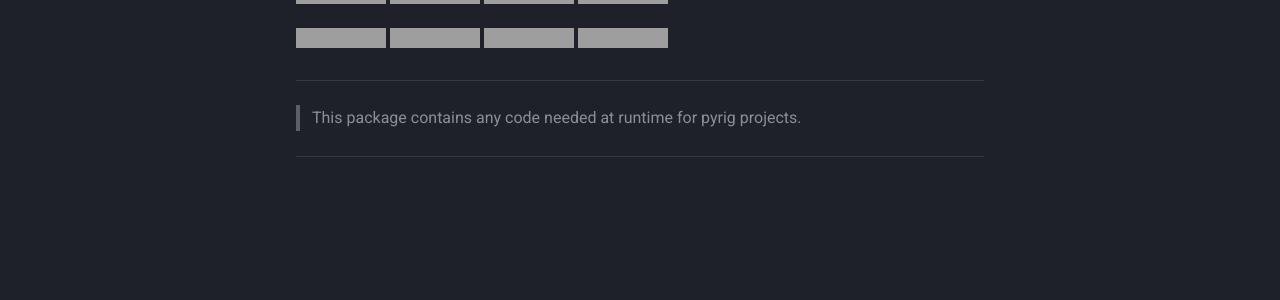
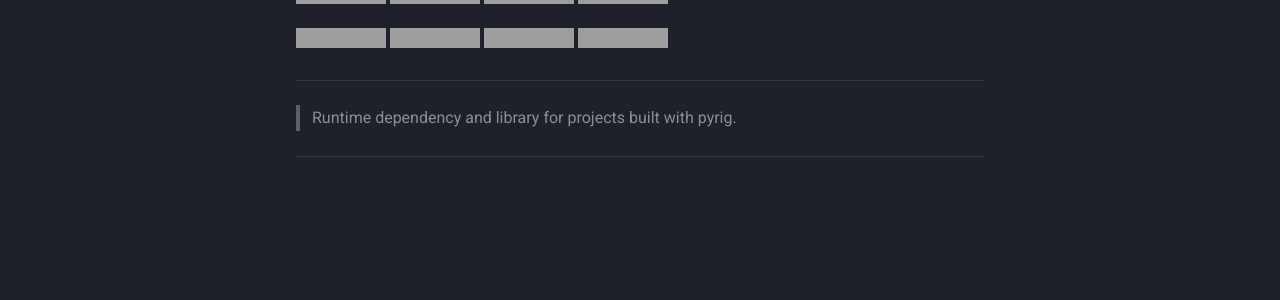
Before and after one commit to Winipedia/pyrig-runtime, an MkDocs documentation site: the page built from docs/index.md, in a window 1280 px wide. Shown: the part 354-654 px from the top of the page. Built offline with MkDocs 1.6.1 and Material for MkDocs 9.7.7, drawn with Linux system fonts in a browser that asks for light colours; grey boxes are pictures that could not be loaded.

Commit message:
description improved

```diff
--- a/docs/index.md
+++ b/docs/index.md
@@ -28,6 +28,6 @@
 
 ---
 
-> This package contains any code needed at runtime for pyrig projects.
+> Runtime dependency and library for projects built with pyrig.
 
 ---
--- a/pyproject.toml
+++ b/pyproject.toml
@@ -1,7 +1,7 @@
 [project]
 name = "pyrig-runtime"
-version = "0.6.0"
-description = "This package contains any code needed at runtime for pyrig projects."
+version = "0.7.0"
+description = "Runtime dependency and library for projects built with pyrig."
 readme = "README.md"
 requires-python = ">=3.12"
 dependencies = [
```
Also changed, not shown: README.md (+1 -1 lines), 2 other files.
